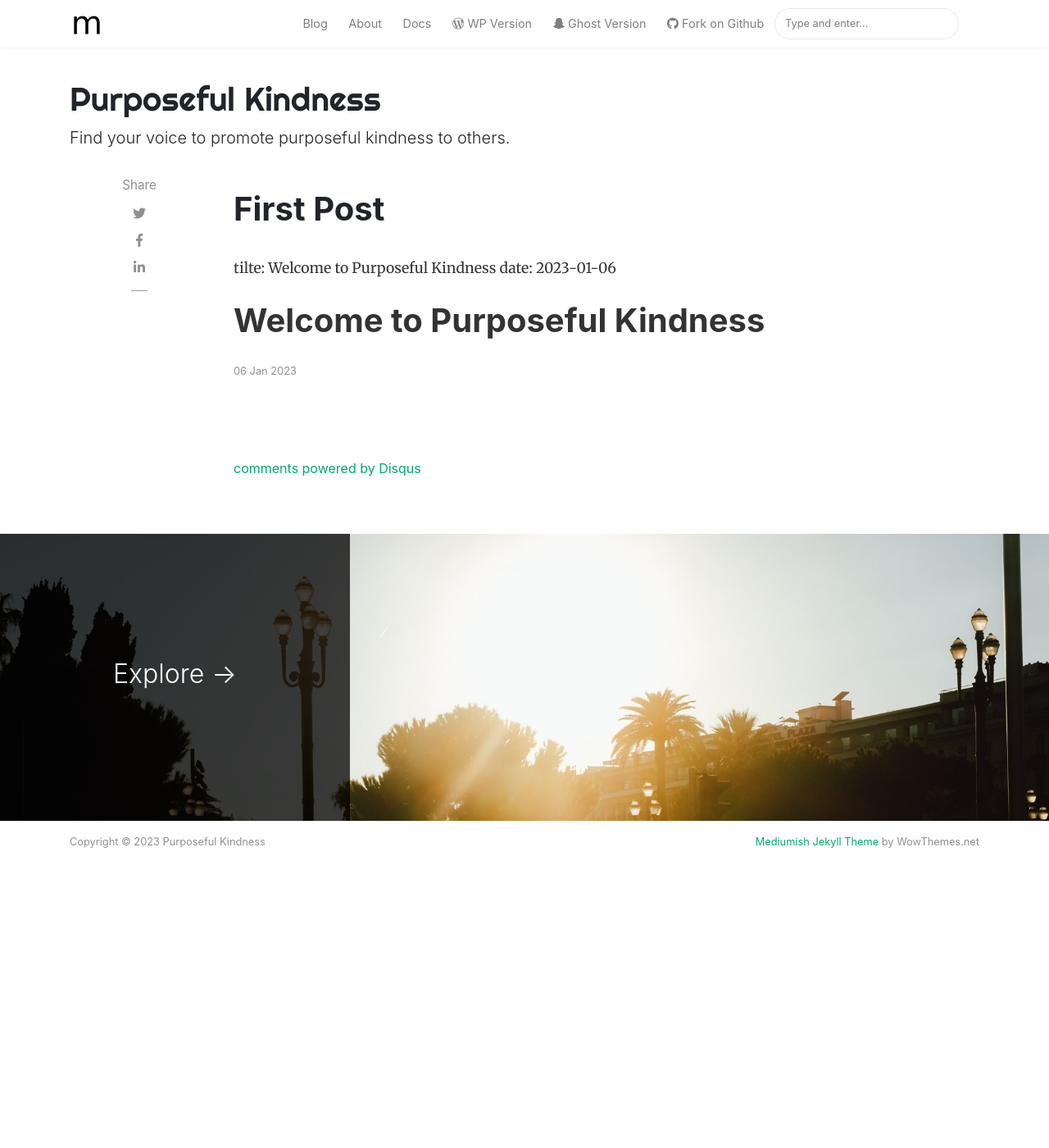
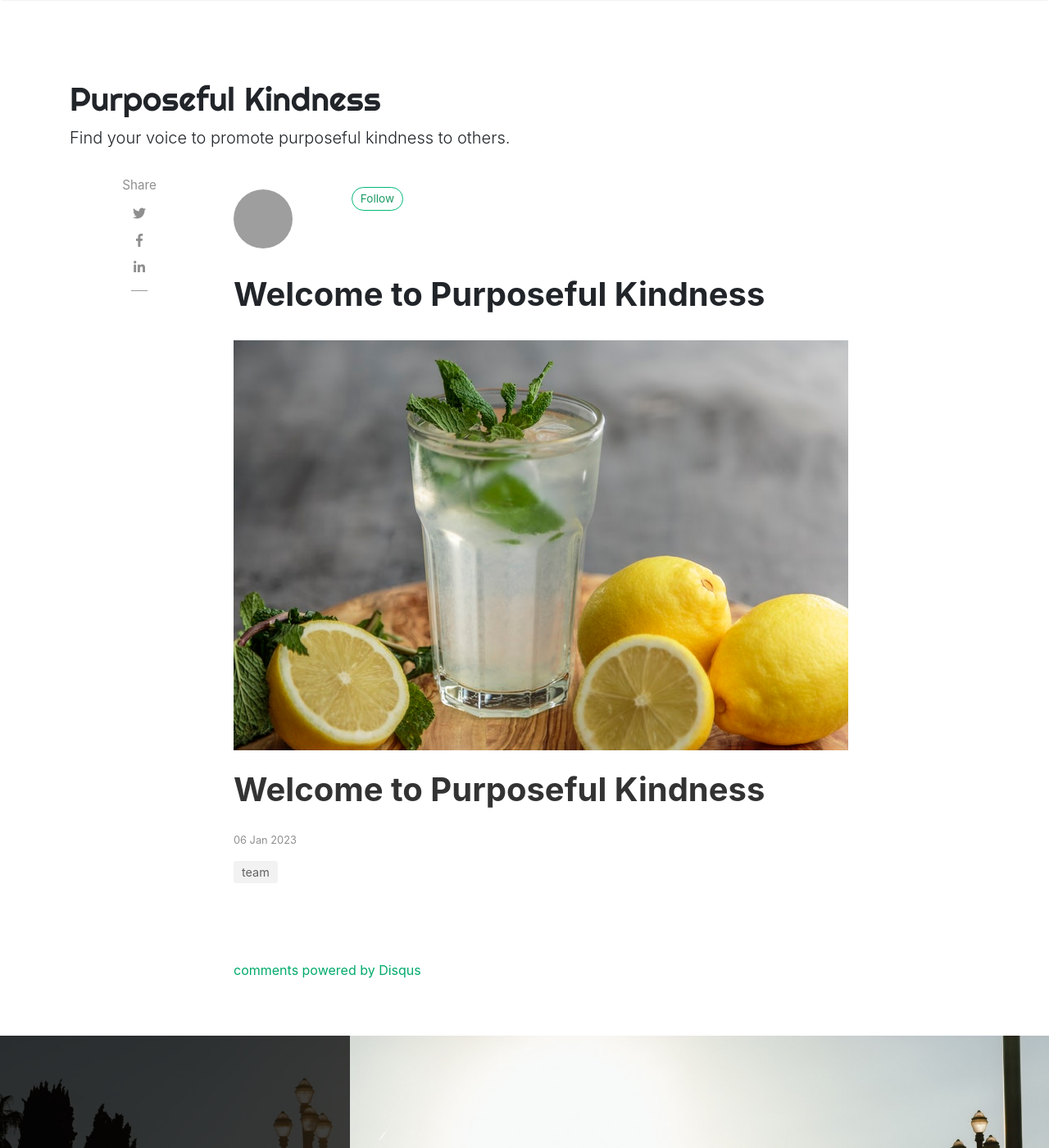
Before and after one commit to Purposeful-Kindness/purposeful-kindness.github.io, a Jekyll site: the page built from _posts/2023-01-06-first-post.md, in a window 1280 px wide and 1400 px high. Shown: the whole window at 82% size. Built offline with Jekyll 4.4.1, drawn with Linux system fonts in a browser that asks for light colours; nearby versions of some CDN libraries; our own code applies the rules of GitHub Pages for plain Markdown files; comment, search, counter and statistics services are not loaded; grey boxes are pictures that could not be loaded.

Commit message:
modify post header

```diff
--- a/_posts/2023-01-06-first-post.md
+++ b/_posts/2023-01-06-first-post.md
@@ -1,4 +1,9 @@
-tilte: Welcome to Purposeful Kindness
-date: 2023-01-06
+---
+layout: post
+title:  "Welcome to Purposeful Kindness"
+author: dan
+categories: [ team ]
+image: assets/images/14.jpg
+---
 
 # Welcome to Purposeful Kindness
```
